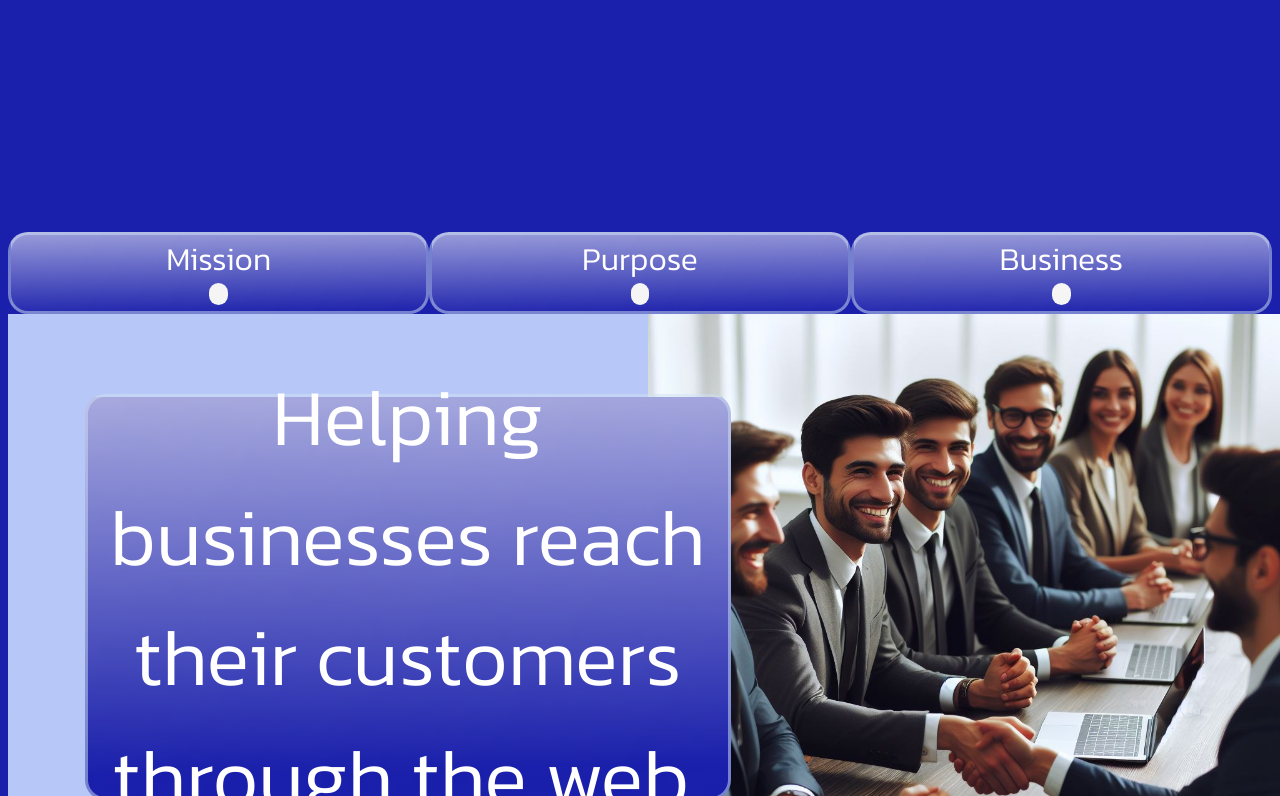
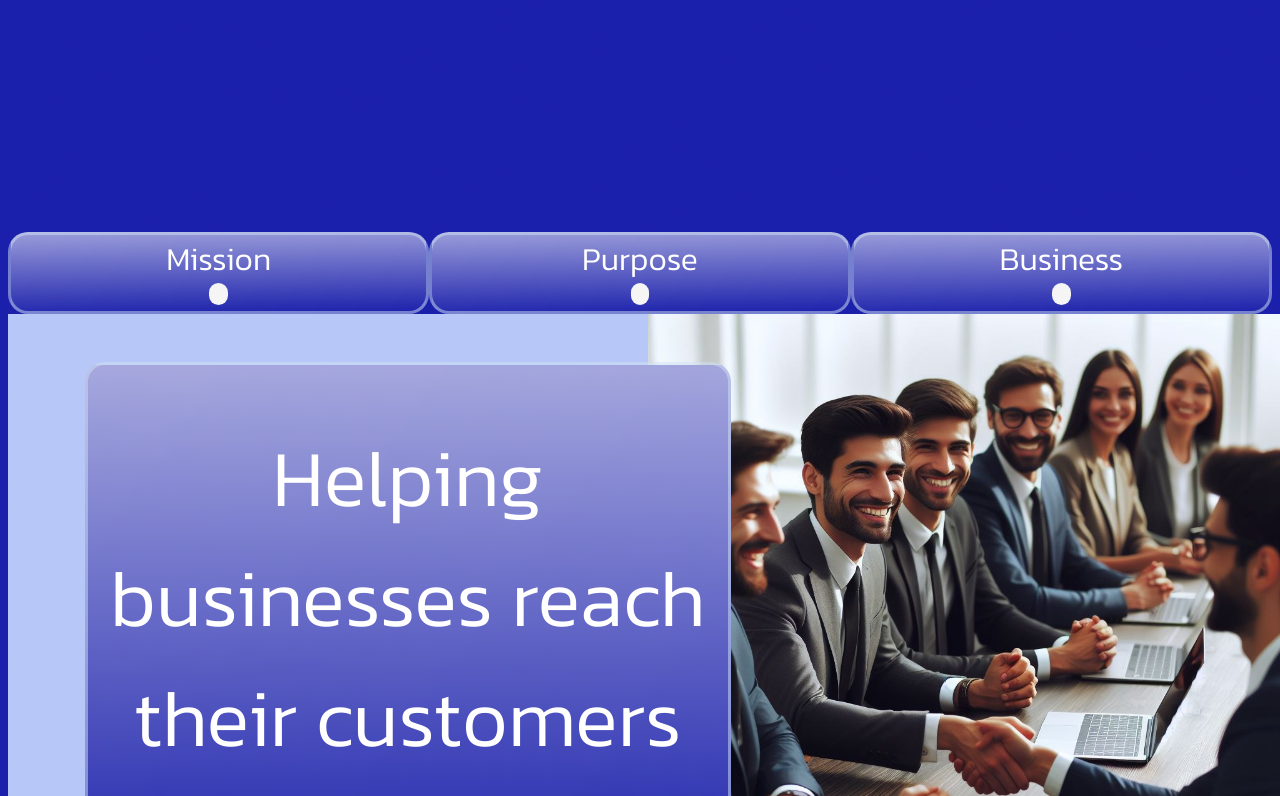
Before and after one commit to benitoRepository/benitoRepository.github.io, a plain HTML site: page index.html in a window 1280 px wide. Shown: the part 504-1300 px from the top of the page. Drawn offline with Linux system fonts and the light colour scheme.

Commit message:
Update bluewave.css
commented out height in bannerBox

```diff
--- a/bluewave.css
+++ b/bluewave.css
@@ -147,11 +147,11 @@ body{
 #bannerBox{
     z-index: 0;
     position: absolute;
-    top:10vh;
+    top:6vh;
     left:6vw;
     right:0;
     bottom:0;
-    height:50vh;
+    /*height:50vh;*/
     width:50vw;
     justify-content: center;
     align-items: center;
```
